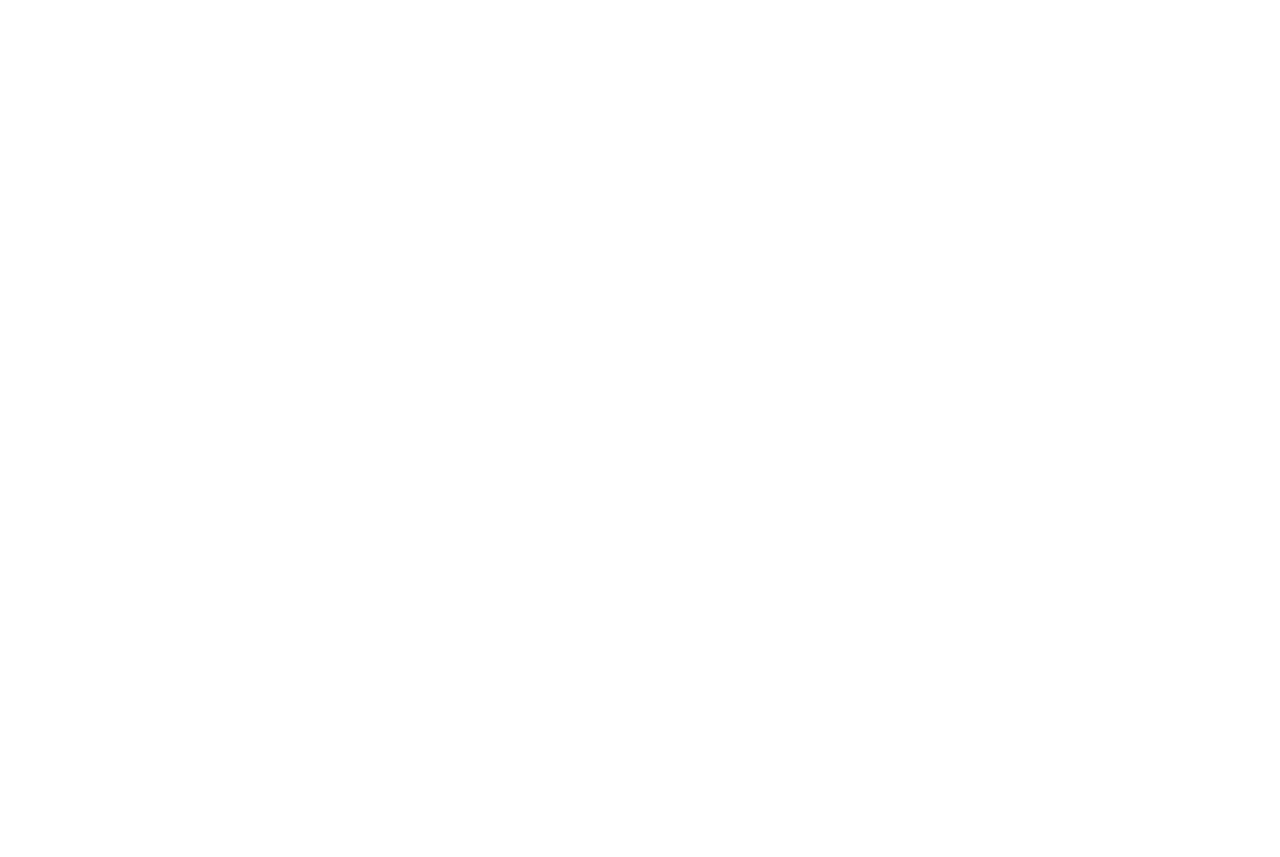
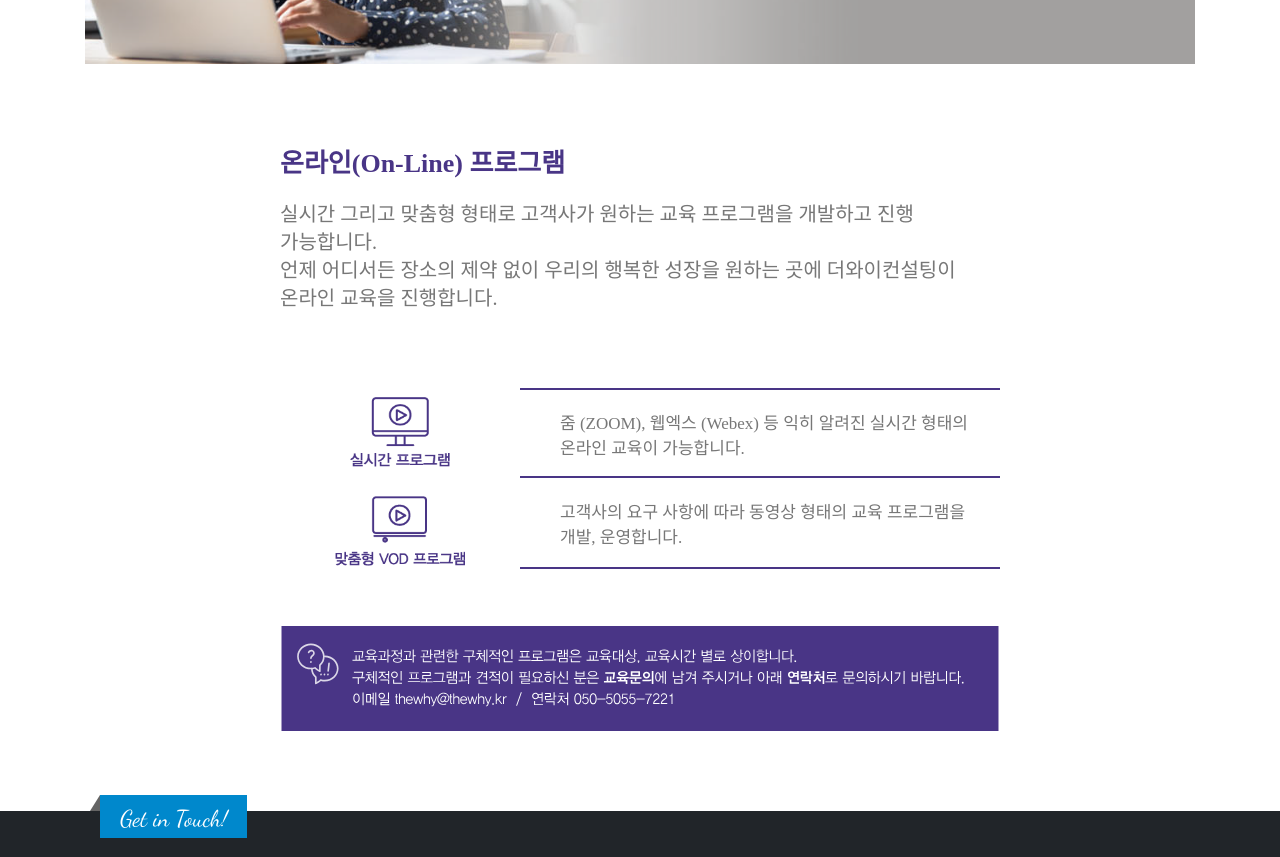
Before and after one commit to kokily/thewhy-design, a Next.js app: page /education/online in a window 1280 px wide. Before the commit this address had no page. Shown: the part 440-1297 px from the top of the page. Before the commit the page ends 800 px from the top, so only its background shows below. Built offline with nearby package versions, Linux system fonts and the light colour scheme; no server answers.

Commit message:
Education - ability, online page

```diff
--- /dev/null
+++ b/components/education/Ability/styles.ts
@@ -0,0 +1,62 @@
+import styled from 'styled-components';
+import { media } from '../../../styles';
+
+const AbilityContainer = styled.div`
+  display: flex;
+  flex-direction: column;
+  align-items: center;
+  max-width: 1110px;
+  img {
+    width: 100%;
+    ${media.large} {
+      max-width: 760px;
+    }
+  }
+`;
+
+const AbilityHeader = styled.div`
+  display: flex;
+  flex-direction: column;
+  align-items: flex-start;
+  margin-top: 3.5rem;
+  max-width: 720px;
+  ${media.medium} {
+    padding-left: 1rem;
+    padding-right: 1rem;
+  }
+`;
+
+const AbilityTitle = styled.h2`
+  font-family: '윤고딕330';
+  font-size: 26px;
+  font-weight: 600;
+  color: #493586;
+`;
+
+const AbilityPane = styled.p`
+  font-family: '윤고딕320';
+  font-size: 20px;
+  font-weight: 400;
+  line-height: 1.4;
+  color: #777;
+  word-break: keep-all;
+  margin: 0 0 20px;
+  white-space: pre-wrap;
+`;
+
+const AbilityContents = styled.div`
+  display: flex;
+  flex-direction: column;
+  align-items: center;
+  margin-top: 3.5rem;
+  max-width: 720px;
+  width: 100%;
+`;
+
+export {
+  AbilityContainer,
+  AbilityHeader,
+  AbilityTitle,
+  AbilityPane,
+  AbilityContents,
+};
--- /dev/null
+++ b/components/education/Online/OnlineContents/index.tsx
@@ -0,0 +1,47 @@
+import Image from 'next/image';
+import {
+  OnlineContentsCol,
+  OnlineContentsContainer,
+  OnlineContentsList,
+  OnlineContentsRow,
+} from './styles';
+
+export default function OnlineContents() {
+  return (
+    <OnlineContentsContainer>
+      <OnlineContentsRow>
+        <OnlineContentsCol>
+          <Image
+            src="/images/education/online01.png"
+            alt="Online Program"
+            width={100}
+            height={70}
+          />
+        </OnlineContentsCol>
+
+        <OnlineContentsList>
+          줌 (ZOOM), 웹엑스 (Webex) 등 익히 알려진 실시간 형태의
+          <br />
+          온라인 교육이 가능합니다.
+        </OnlineContentsList>
+      </OnlineContentsRow>
+
+      <OnlineContentsRow>
+        <OnlineContentsCol>
+          <Image
+            src="/images/education/online02.png"
+            alt="Online Program"
+            width={130}
+            height={70}
+          />
+        </OnlineContentsCol>
+
+        <OnlineContentsList className="end">
+          고객사의 요구 사항에 따라 동영상 형태의 교육 프로그램을
+          <br />
+          개발, 운영합니다.
+        </OnlineContentsList>
+      </OnlineContentsRow>
+    </OnlineContentsContainer>
+  );
+}
--- /dev/null
+++ b/components/education/Online/OnlineContents/styles.ts
@@ -0,0 +1,78 @@
+import styled from 'styled-components';
+import { media } from '../../../../styles';
+
+const OnlineContentsContainer = styled.div`
+  display: flex;
+  flex-direction: column;
+  align-items: center;
+  margin-top: 3.5rem;
+  max-width: 720px;
+  width: 100%;
+  ul {
+    flex: 0 0 66.666667%;
+    max-width: 66.666667%;
+    border-top: 2px solid rgb(73, 53, 134);
+    font-family: 윤고딕320;
+    font-size: 17px;
+    color: #777;
+    margin-top: 0;
+    padding-top: 1.2rem;
+    &.end {
+      border-bottom: 2px solid rgb(73, 53, 134);
+      padding-bottom: 1.2rem;
+    }
+    li {
+      line-height: 1.6;
+    }
+  }
+`;
+
+const OnlineContentsRow = styled.div`
+  display: flex;
+  width: 100%;
+  ${media.medium} {
+    flex-direction: column;
+    align-items: center;
+    margin-bottom: 2rem;
+  }
+`;
+
+const OnlineContentsCol = styled.div`
+  flex: 0 0 33.333333%;
+  max-width: 33.333333%;
+  text-align: center;
+  display: flex;
+  align-items: center;
+  justify-content: center;
+  img {
+    max-width: 100px;
+    height: auto;
+  }
+`;
+
+const OnlineContentsList = styled.ul`
+  flex: 0 0 66.666667%;
+  max-width: 66.666667%;
+  border-top: 2px solid rgb(73, 53, 134);
+  font-family: 윤고딕320;
+  font-size: 17px;
+  color: #777;
+  margin-top: 0;
+  padding-top: 1.2rem;
+  &.end {
+    border-bottom: 2px solid rgb(73, 53, 134);
+    padding-bottom: 1.2rem;
+  }
+`;
+
+const OnlineContentsItem = styled.li`
+  line-height: 1.6;
+`;
+
+export {
+  OnlineContentsContainer,
+  OnlineContentsRow,
+  OnlineContentsCol,
+  OnlineContentsList,
+  OnlineContentsItem,
+};
--- /dev/null
+++ b/components/education/Online/index.tsx
@@ -0,0 +1,37 @@
+import Image from 'next/image';
+import ServiceFooter from '../Service/ServiceFooter';
+import OnlineContents from './OnlineContents';
+import {
+  OnlineContainer,
+  OnlineHeader,
+  OnlineTitle,
+  OnlinePane,
+} from './styles';
+
+export default function Online() {
+  return (
+    <OnlineContainer>
+      <Image
+        src="/images/education/online.png"
+        alt="온라인 교육"
+        width={1110}
+        height={296}
+      />
+
+      <OnlineHeader>
+        <OnlineTitle>온라인(On-Line) 프로그램</OnlineTitle>
+        <OnlinePane>
+          실시간 그리고 맞춤형 형태로 고객사가 원하는 교육 프로그램을 개발하고
+          진행 가능합니다.
+          <br />
+          언제 어디서든 장소의 제약 없이 우리의 행복한 성장을 원하는 곳에
+          더와이컨설팅이 온라인 교육을 진행합니다.
+        </OnlinePane>
+      </OnlineHeader>
+
+      <OnlineContents />
+
+      <ServiceFooter />
+    </OnlineContainer>
+  );
+}
--- /dev/null
+++ b/components/education/Online/styles.ts
@@ -0,0 +1,47 @@
+import styled from 'styled-components';
+import { media } from '../../../styles';
+
+const OnlineContainer = styled.div`
+  display: flex;
+  flex-direction: column;
+  align-items: center;
+  max-width: 1110px;
+  img {
+    width: 100%;
+    ${media.large} {
+      max-width: 760px;
+    }
+  }
+`;
+
+const OnlineHeader = styled.div`
+  display: flex;
+  flex-direction: column;
+  align-items: flex-start;
+  margin-top: 3.5rem;
+  max-width: 720px;
+  ${media.medium} {
+    padding-left: 1rem;
+    padding-right: 1rem;
+  }
+`;
+
+const OnlineTitle = styled.h2`
+  font-family: '윤고딕330';
+  font-size: 26px;
+  font-weight: 600;
+  color: #493586;
+`;
+
+const OnlinePane = styled.p`
+  font-family: '윤고딕320';
+  font-size: 20px;
+  font-weight: 400;
+  line-height: 1.4;
+  color: #777;
+  word-break: keep-all;
+  margin: 0 0 20px;
+  white-space: pre-wrap;
+`;
+
+export { OnlineContainer, OnlineHeader, OnlineTitle, OnlinePane };
--- /dev/null
+++ b/pages/education/online.tsx
@@ -0,0 +1,22 @@
+import type { NextPage } from 'next';
+import { NextSeo } from 'next-seo';
+import PageTemplate from '../../components/common/PageTemplate';
+import Online from '../../components/education/Online';
+
+const OnlinePage: NextPage = () => {
+  return (
+    <>
+      <NextSeo
+        title="온라인 프로그램 - 더와이컨설팅"
+        canonical="https://thewhy.kr/education/online"
+        description="온라인 프로그램, 실시간 그리고 맞춤형 형태로 고객사가 원하는 교육 프로그램 개발 및 진행"
+      />
+
+      <PageTemplate>
+        <Online />
+      </PageTemplate>
+    </>
+  );
+};
+
+export default OnlinePage;
```
Also changed, not shown: components/education/Ability/index.tsx (added, +49 -0 lines), pages/education/ability.tsx (added, +21 -0 lines).
